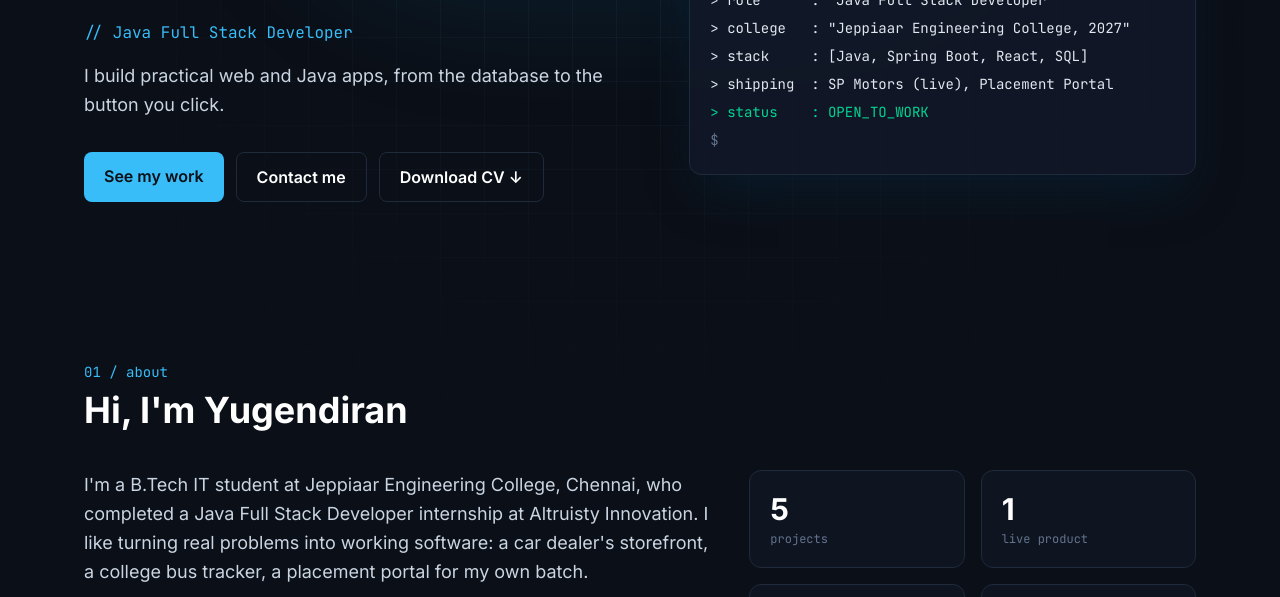
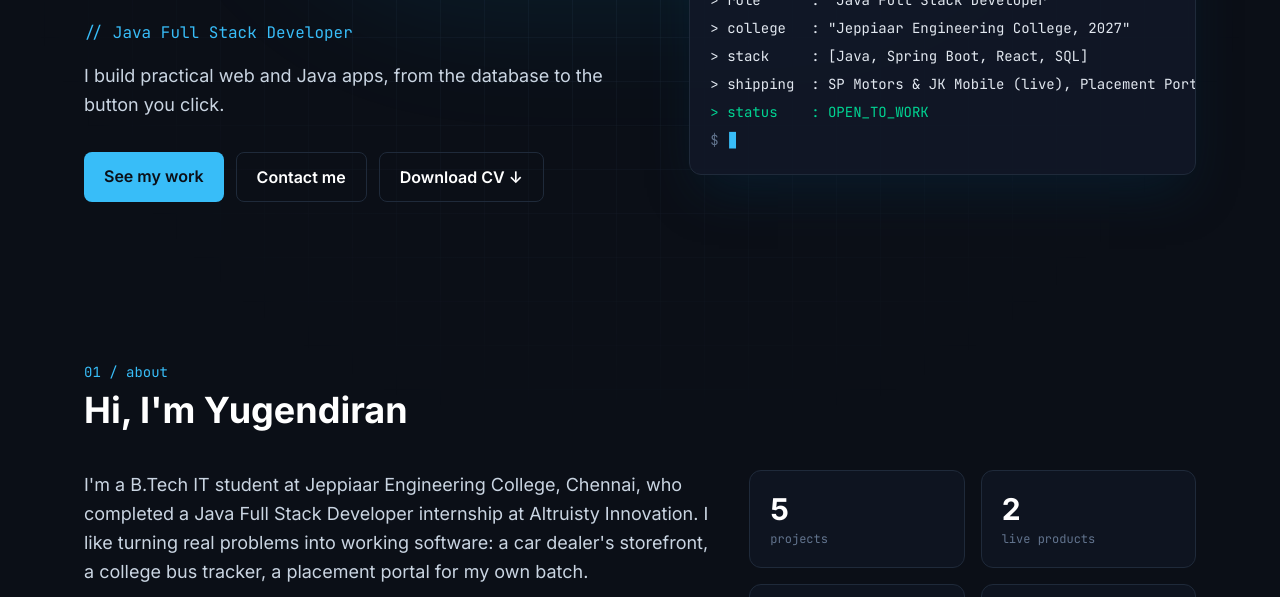
Before and after one commit to yugendiransenthilkumar/portfolio, a React (Vite) app: page / in a window 1280 px wide. Shown: the part 315-912 px from the top of the page. Built offline with nearby package versions, Linux system fonts and the light colour scheme.

Commit message:
About stats: count projects and live products from data

```diff
--- a/src/App.jsx
+++ b/src/App.jsx
@@ -22,7 +22,7 @@ const terminalLines = [
   { t: '> role      : "Java Full Stack Developer"', c: 'text-slate-200' },
   { t: '> college   : "Jeppiaar Engineering College, 2027"', c: 'text-slate-200' },
   { t: '> stack     : [Java, Spring Boot, React, SQL]', c: 'text-slate-200' },
-  { t: '> shipping  : SP Motors (live), Placement Portal', c: 'text-slate-200' },
+  { t: '> shipping  : SP Motors & JK Mobile (live), Placement Portal', c: 'text-slate-200' },
   { t: '> status    : OPEN_TO_WORK', c: 'text-emerald-400' },
 ]
 
@@ -349,8 +349,8 @@ export default function App() {
           </div>
           <div className="grid grid-cols-2 gap-4 self-start">
             {[
-              ['5', 'projects'],
-              ['1', 'live product'],
+              [String(projects.length), 'projects'],
+              [String(projects.filter((p) => p.status === 'Live').length), 'live products'],
               [profile.cgpa, 'CGPA'],
               ['2027', 'graduating'],
             ].map(([n, l]) => (
```
